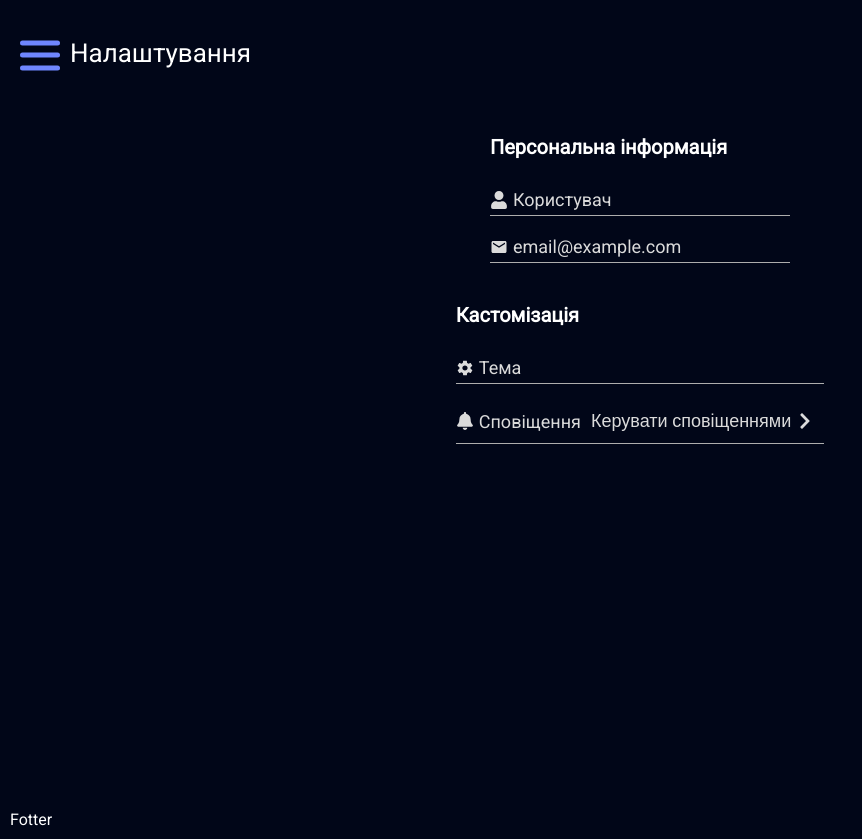
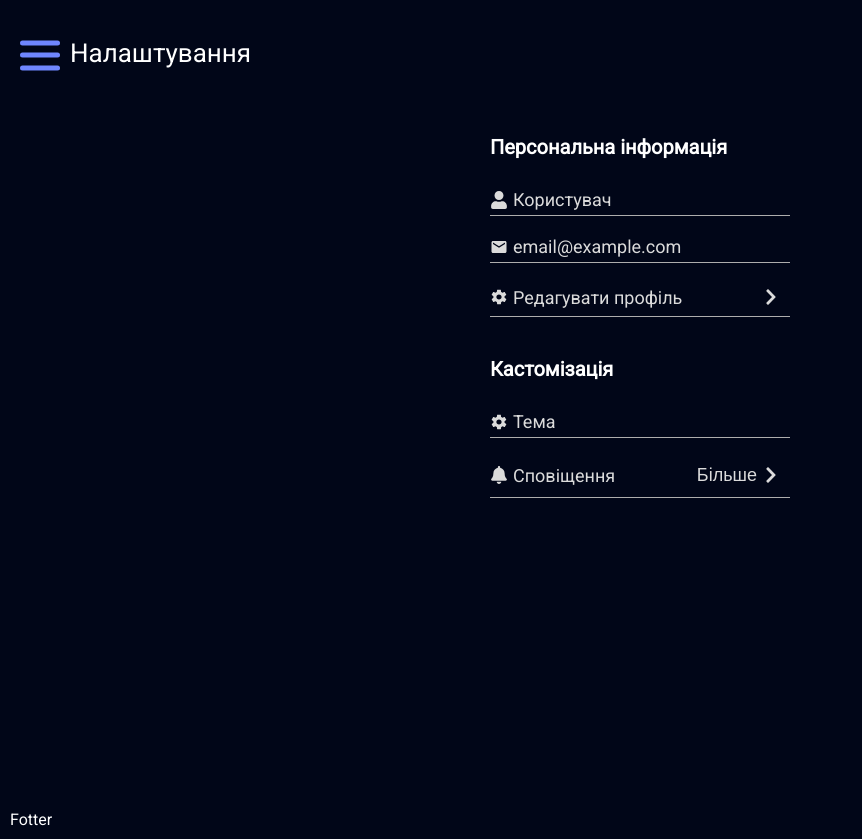
Before and after one commit to Nik91K/SleepTracker, a React (Vite) app: page /sleeptracker/settings in a window 1280 px wide. Shown: the whole page, without its empty margins (0-862 px from the left). Built offline with nearby package versions, Linux system fonts and the light colour scheme; no server answers; sample sign-in values are in the browser's storage.

Commit message:
add configuration form

```diff
--- a/src/pages/SleepTracker/Settings/Settings.tsx
+++ b/src/pages/SleepTracker/Settings/Settings.tsx
@@ -5,21 +5,22 @@ import ModalButton from '../../../components/common/Modal/Open modal'
 import { FaUser, FaBell } from 'react-icons/fa'
 import { MdEmail } from 'react-icons/md'
 import { IoMdSettings } from "react-icons/io";
+import EditProfileModal from '../../../components/Layout/EditProfie'
 import './style.css'
 
 const Settings = () => {
-    console.log("Settings page rendered")
     const name = localStorage.getItem('name') || 'Користувач'
     const email = localStorage.getItem('email') || 'email@example.com'
 
     const personalInfo = [
         { label: name, icon: <FaUser /> },
-        { label: email, icon: <MdEmail /> }
+        { label: email, icon: <MdEmail /> },
+        { label: 'Редагувати профіль', value: <ModalButton buttonName=''><EditProfileModal /></ModalButton>, icon: <IoMdSettings /> }
     ]
 
     const customization = [
         { label: 'Тема', icon: <IoMdSettings /> },
-        { label: 'Сповіщення', value: <ModalButton buttonName='Керувати сповіщеннями'><ReminderForm /></ModalButton>, icon: <FaBell /> }
+        { label: 'Сповіщення', value: <ModalButton buttonName='Більше'><ReminderForm /></ModalButton>, icon: <FaBell /> }
     ]
 
     return (
```
